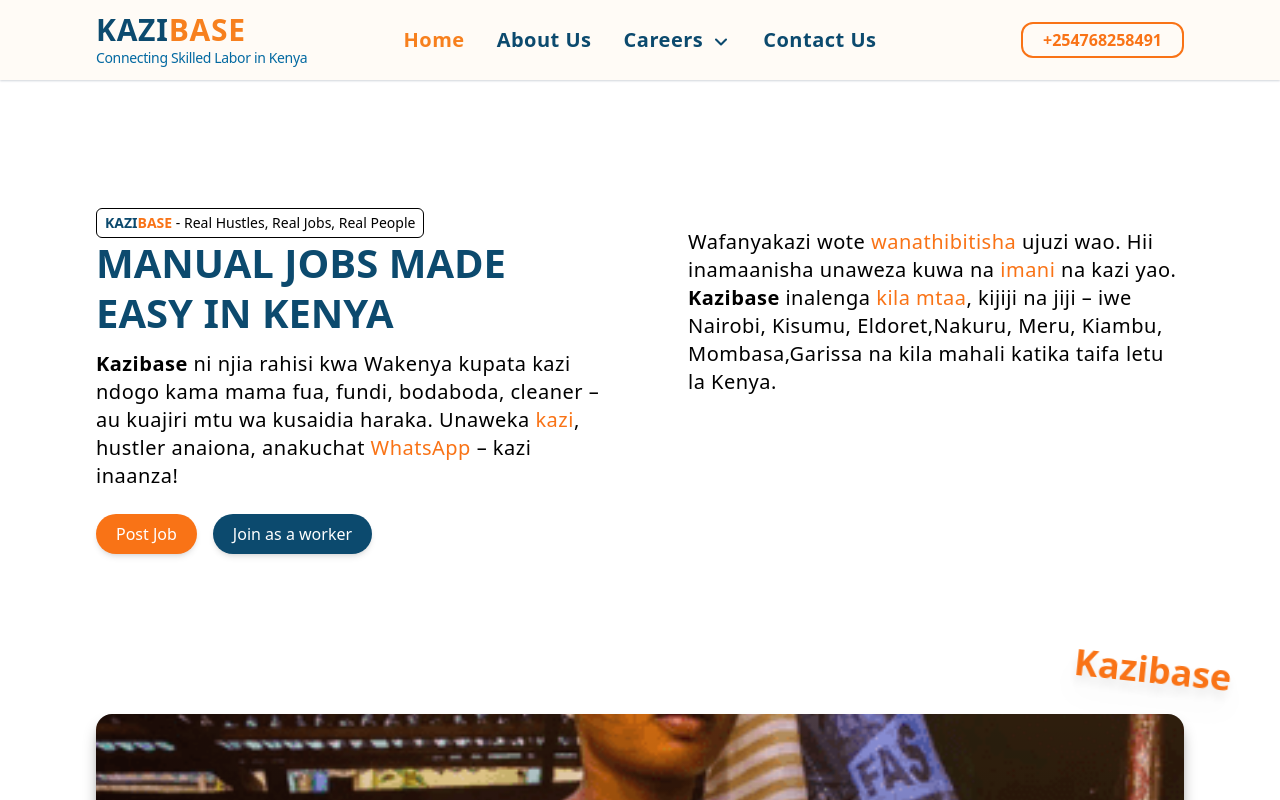
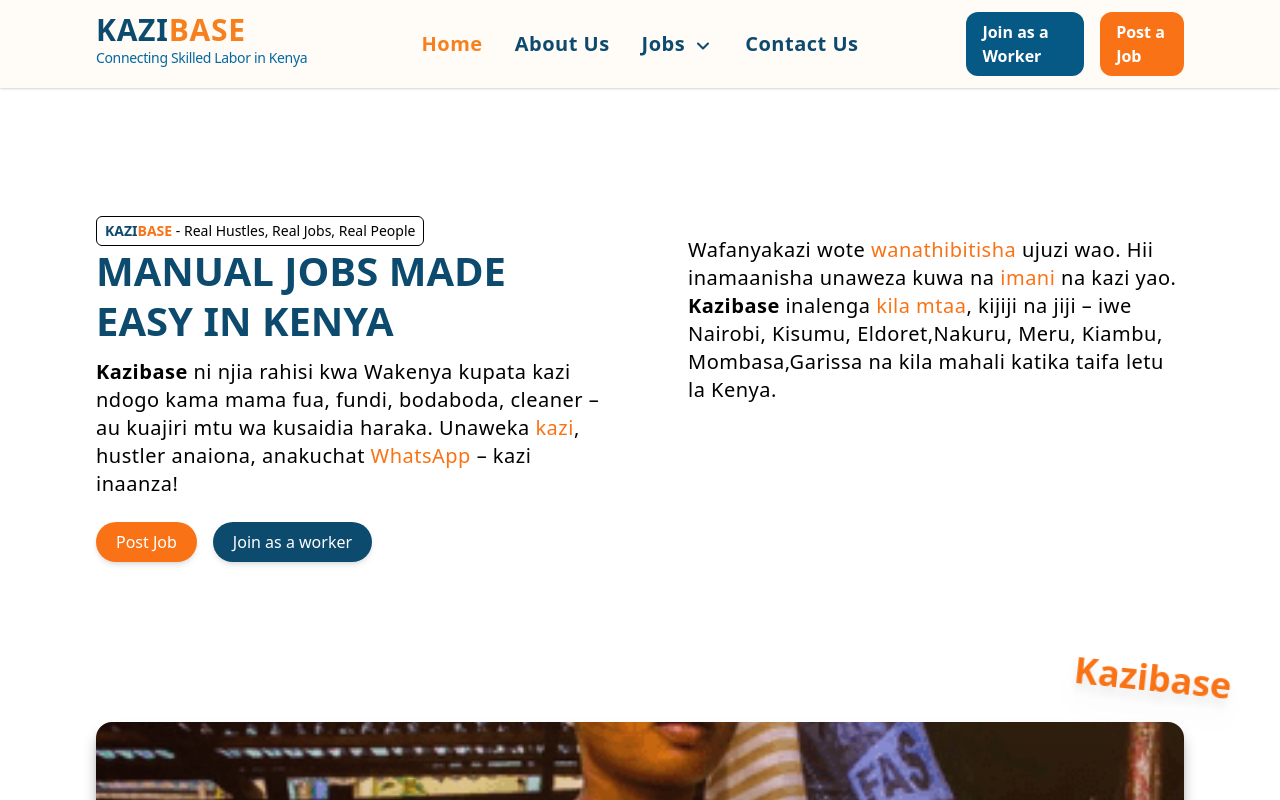
Before and after one commit to Muriuk/WorkHorizon, a Next.js app: page / in a window 1280 px wide. Shown: the top 800 px of the page. Built offline with nearby package versions, Linux system fonts and the light colour scheme.

Commit message:
Update header.tsx

```diff
--- a/app/ui/header.tsx
+++ b/app/ui/header.tsx
@@ -16,7 +16,7 @@
     const [menuItems, setMenuItems] = useState([
         { link: '/', name: 'Home', active: false },
         { link: '/about-us', name: 'About Us', active: false },
-        { link: '/careers', name: 'Careers', active: false, dropdown:[ {link: '/careers', name: 'Careers Road Map'},{link:'/careers/jobs', name: 'Explore Jobs'}] },
+        { link: '/careers', name: 'Jobs', active: false, dropdown:[ {link: '/careers', name: 'Understand KaziBase'},{link:'/careers/jobs', name: 'Available Jobs'}] },
         { link: '/contact-us', name: 'Contact Us', active: false },
     ]);
 
@@ -97,14 +97,19 @@
                         )
                     }
                 </div>
-                <div className="hidden lg:flex items-center justify-end">
+                <div className="hidden lg:flex items-center justify-end gap-4">
                     {
                         adminMenu ?
                             <PortalHeader />
                         :
-                            <Link href={'tel:+254768258491'} className="relative text-md font-semibold text-orange-500 border-2 border-orange-500 transition-all ease-in-out duration-500 hover:scale-[1.05] hover:-top-[2px]  px-5 py-1 rounded-xl">
-                                +254768258491
-                            </Link>
+                            <>
+                                <Link href={'/'} className="relative text-md font-semibold text-white bg-sky-800 transition-all ease-in-out duration-500 hover:scale-[1.05] hover:-top-[2px] px-4 py-2 rounded-xl">
+                                    Join as a Worker
+                                </Link>
+                                <Link href={'/'} className="relative text-md font-semibold text-white bg-orange-500 transition-all ease-in-out duration-500 hover:scale-[1.05] hover:-top-[2px] px-4 py-2 rounded-xl">
+                                    Post a Job
+                                </Link>
+                            </>
                     }
                 </div>
                 <div className="flex lg:hidden items-center justify-end">
```
